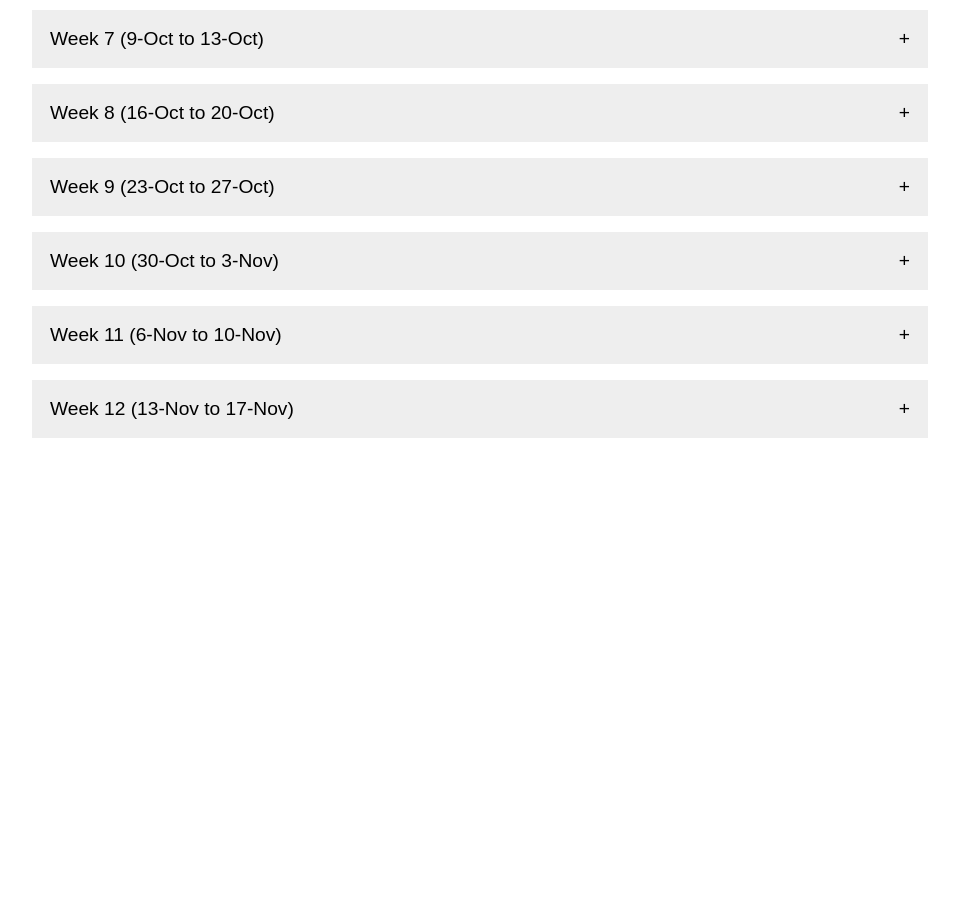
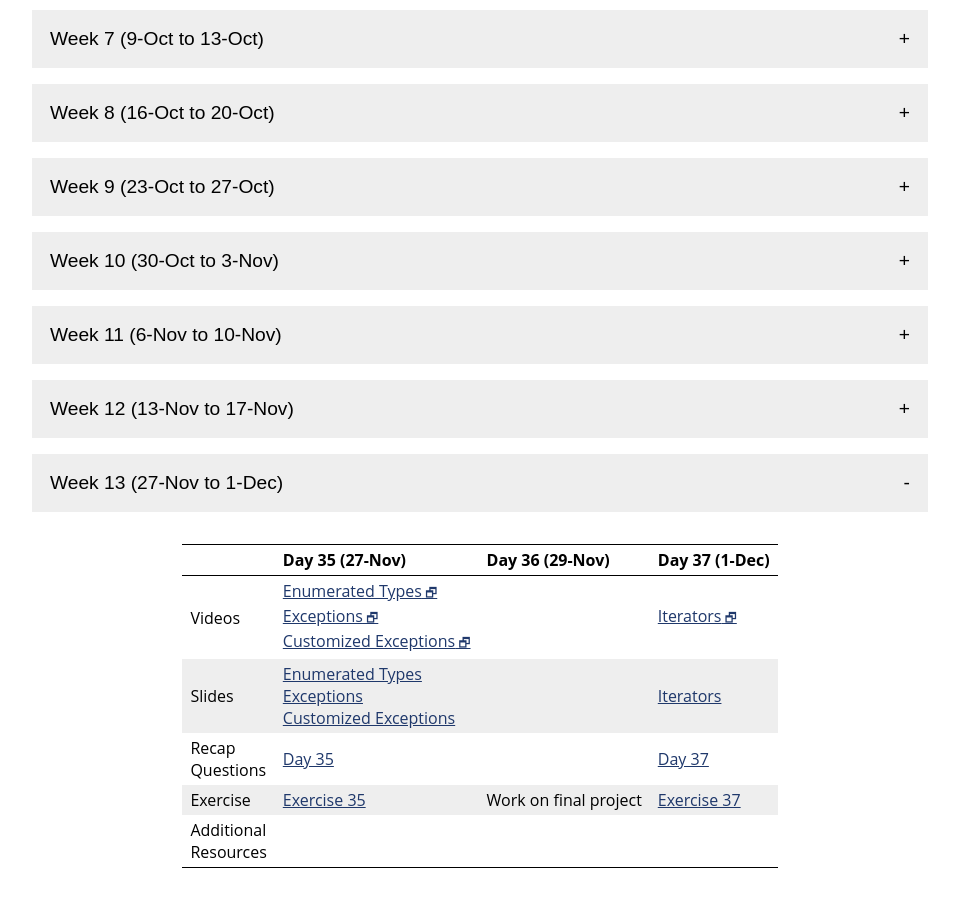
Before and after one commit to jhu-ip/cs220-f23, a Jekyll site: the page built from material.md, in a window 1280 px wide and 900 px high, scrolled down 650 px. Shown: the whole window, without its empty margins (160-1119 px from the left). Built offline with Jekyll 4.4.1, drawn with Linux system fonts in a browser that asks for light colours; before the commit the page ends 1120 px from its top, so only the background shows below that.

Commit message:
added week 13

```diff
--- a/material.md
+++ b/material.md
@@ -578,50 +578,42 @@ the materials for that week.
 </table>
 </div>
 
-<!--
 
-<td><a class='external' target='_blank' href='https://jh.hosted.panopto.com/Panopto/Pages/Viewer.aspx?id=00c8e477-aa8e-4357-bd0e-ae230027992c'>Enumerated Types</a><br><a class='external' target='_blank' href='https://jh.hosted.panopto.com/Panopto/Pages/Viewer.aspx?id=7e2654d0-197a-49fb-8d90-ae23002798b8'>Exceptions</a><br><a class='external' target='_blank' href='https://jh.hosted.panopto.com/Panopto/Pages/Viewer.aspx?id=53afa435-461a-4814-bfc2-ae2300279850'>Customized Exceptions</a></td>
-      <td></td>
-
-
-<td><a href='slides/day35_enum.pdf'>Enumerated Types</a><br><a href='slides/day35_exceptions.pdf'>Exceptions</a><br><a href='slides/day35_customized_exceptions.pdf'>Customized Exceptions</a></td>
-      <td></td>
-
-<button type="button" id="week_13_toggle" class="week_control_button">Week 13 (24-Apr to 28-Apr)</button>
+<button type="button" id="week_13_toggle" class="week_control_button">Week 13 (27-Nov to 1-Dec)</button>
 <div id="week_13" class="collapsible">
 <table>
   <thead>
     <tr>
       <th></th>
-      <th>Day 37 (24-Apr)</th>
-      <th>Day 38 (26-Apr)</th>
-      <th>Day 39 (28-Apr)</th>
+      <th>Day 35 (27-Nov)</th>
+      <th>Day 36 (29-Nov)</th>
+      <th>Day 37 (1-Dec)</th>
     </tr>
   </thead>
   <tbody>
     <tr>
       <td>Videos</td>
-      <td><a class='external' target='_blank' href='https://jh.hosted.panopto.com/Panopto/Pages/Viewer.aspx?id=737a8372-4317-47c5-8492-ae23002795c1&query=iterator'>Iterators</a></td>
-      <td><a class='external' target='_blank' href='https://jh.hosted.panopto.com/Panopto/Pages/Viewer.aspx?id=5eb3773f-b093-4630-8e18-ae810038ea47'>Lambdas</a></td>
+      <td><a class='external' target='_blank' href=''>Enumerated Types</a><br><a class='external' target='_blank' href=''>Exceptions</a><br><a class='external' target='_blank' href=''>Customized Exceptions</a></td>
       <td></td>
+      <td><a class='external' target='_blank' href=''>Iterators</a></td>
     </tr>
     <tr>
       <td>Slides</td>
+      <td><a href='slides/day35_enum.pdf'>Enumerated Types</a><br><a href='slides/day35_exceptions.pdf'>Exceptions</a><br><a href='slides/day35_customized_exceptions.pdf'>Customized Exceptions</a></td>
+      <td></td>
       <td><a href='slides/day36_iterators.pdf'>Iterators</a></td>
-      <td><a href='slides/day37_lambdas.pdf'>Lambdas</a></td>
-      <td></td>
     </tr>
     <tr>
       <td>Recap<br>Questions</td>
-      <td><a href='questions/day37.html'>Day 37</a></td>
-      <td><a href='questions/day38.html'>Day 38</a></td>
+      <td><a href='questions/day35.html'>Day 35</a></td>
       <td></td>
+       <td><a href='questions/day37.html'>Day 37</a></td>
     </tr>
     <tr>
       <td>Exercise</td>
+      <td><a href='exercise/ex35.html'>Exercise 35</a></td>
+      <td>Work on final project</td>
       <td><a href='exercise/ex37.html'>Exercise 37</a></td>
-      <td>Work on final project</td>
-      <td>Work on final project</td>
     </tr>
     <tr>
       <td>Additional<br>Resources</td>
@@ -629,15 +621,14 @@ the materials for that week.
       <td></td>
       <td></td>
     </tr>
-    <tr>
-      <td>Lecture<br>Slides</td>
-      <td><a href='slides/notes/sp23_day37_sec03.pdf'>Day 37 Notes (Sec 03)</a><br><a href='slides/notes/sp23_day37_sec04.pdf'>Day 37 Notes (Sec 04)</a></td>
-      <td><a href='slides/notes/sp23_day38_sec03.pdf'>Day 38 Notes (Sec 03)</a><br><a href='slides/notes/sp23_day38_sec04.pdf'>Day 38 Notes (Sec 04)</a></td>
-      <td></td>
-    </tr>
   </tbody>
 </table>
 </div>
+<!--
+ <td><a class='external' target='_blank' href='https://jh.hosted.panopto.com/Panopto/Pages/Viewer.aspx?id=5eb3773f-b093-4630-8e18-ae810038ea47'>Lambdas</a></td>
+      <td></td>
+<td><a href='slides/day37_lambdas.pdf'>Lambdas</a></td>
+      <td></td>
 -->
 <script type="text/javascript">
   // Create and register a click handler for button clicks to expand/contract
```
